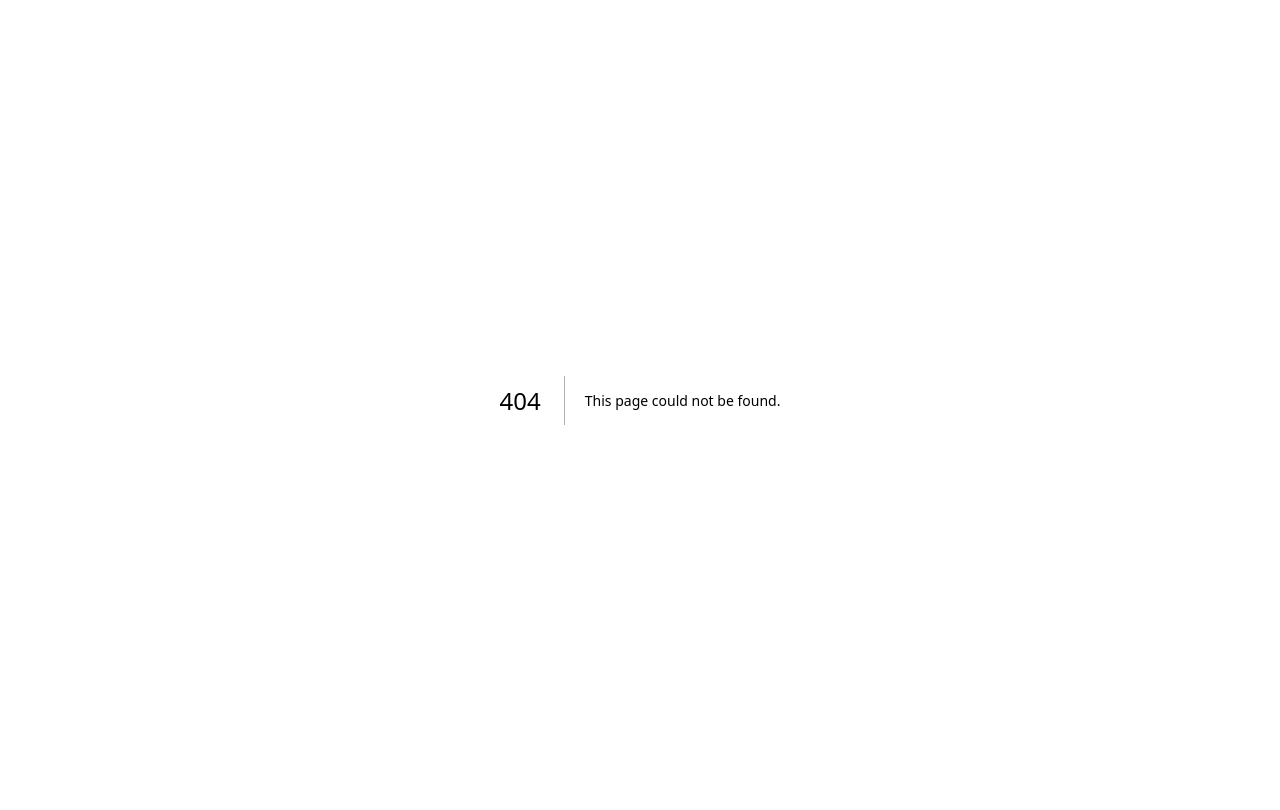
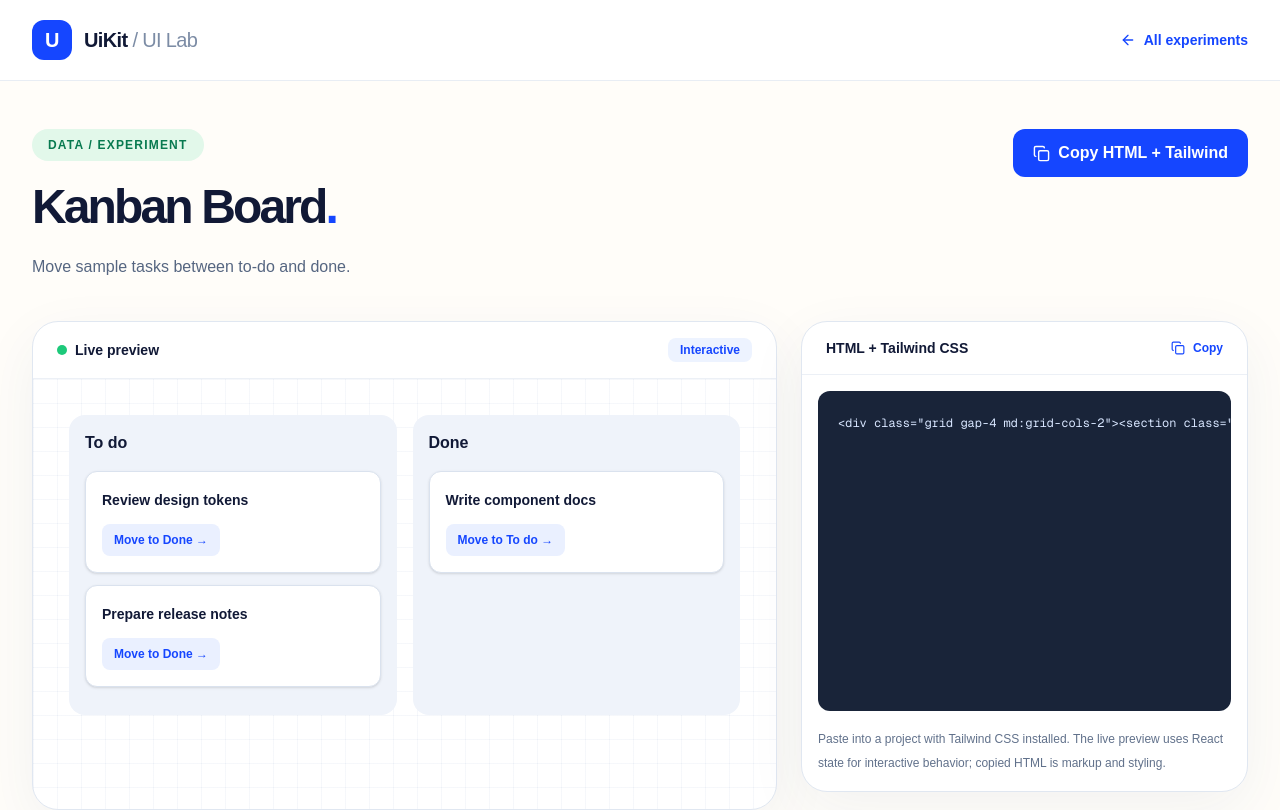
Before and after one commit to itzmitto/Ui-Kit, a Next.js app: page /ui-lab/kanban-board in a window 1280 px wide. Before the commit this address had no page. Shown: the top 810 px of the page. Built offline with nearby package versions, Linux system fonts and the light colour scheme.

Commit message:
feat(ui-lab): add Kanban Board interactive example

```diff
--- /dev/null
+++ b/src/app/ui-lab/kanban-board/page.tsx
@@ -0,0 +1,83 @@
+"use client";
+
+import { useState } from "react";
+import Link from "next/link";
+import { ArrowLeft, ArrowRight, Check, Copy } from "lucide-react";
+
+/**
+ * Kanban Board is an isolated interactive example for the UiKit UI Lab.
+ * It does not depend on other unmerged feature branches or replace existing kits.
+ * Copy the HTML + Tailwind snippet and adapt its behavior to your application.
+ */
+const snippet = "<div class=\"grid gap-4 md:grid-cols-2\"><section class=\"rounded-2xl bg-slate-100 p-4\"><h3 class=\"font-bold\">To do</h3><article class=\"mt-3 rounded-xl bg-white p-4\">Review tokens</article></section><section class=\"rounded-2xl bg-slate-100 p-4\"><h3 class=\"font-bold\">Done</h3></section></div>";
+
+export default function Page() {
+  const [copied, setCopied] = useState(false);
+  const [tasks,setTasks] = useState([{id:1,title:'Review design tokens',done:false},{id:2,title:'Prepare release notes',done:false},{id:3,title:'Write component docs',done:true}]);
+
+  async function copySnippet() {
+    try {
+      await navigator.clipboard.writeText(snippet);
+      setCopied(true);
+    } catch {
+      setCopied(false);
+    }
+  }
+
+  return (
+    <main className="min-h-screen bg-[#fffdf9] text-[#111936]">
+      <header className="border-b border-[#e8edf4] bg-white">
+        <div className="mx-auto flex max-w-[1440px] items-center justify-between gap-4 px-5 py-5 sm:px-8">
+          <Link href="/" className="flex items-center gap-3 font-black tracking-[-.04em]">
+            <span className="grid size-10 place-items-center rounded-xl bg-[#1546ff] text-xl text-white">U</span>
+            <span className="text-xl">UiKit <span className="font-medium text-[#7c8ca5]">/ UI Lab</span></span>
+          </Link>
+          <Link href="/ui-lab" className="inline-flex items-center gap-2 text-sm font-bold text-[#1546ff] hover:underline">
+            <ArrowLeft size={16} /> All experiments
+          </Link>
+        </div>
+      </header>
+
+      <div className="mx-auto max-w-[1440px] px-5 pb-20 pt-12 sm:px-8">
+        <div className="flex flex-wrap items-start justify-between gap-5">
+          <div className="max-w-3xl">
+            <p className="mb-4 inline-flex rounded-full bg-[#e2f8ea] px-4 py-2 text-xs font-black uppercase tracking-widest text-[#087a50]">Data / experiment</p>
+            <h1 className="text-4xl font-black leading-tight tracking-[-.06em] sm:text-5xl">Kanban Board<span className="text-[#1546ff]">.</span></h1>
+            <p className="mt-4 max-w-2xl text-base leading-7 text-[#566681]">Move sample tasks between to-do and done.</p>
+          </div>
+          <button type="button" onClick={copySnippet} className="inline-flex items-center gap-2 rounded-xl bg-[#1546ff] px-5 py-3 font-bold text-white transition hover:bg-[#0038d6]">
+            {copied ? <Check size={17} /> : <Copy size={17} />} {copied ? "Copied" : "Copy HTML + Tailwind"}
+          </button>
+        </div>
+
+        <div className="mt-10 grid items-start gap-6 lg:grid-cols-[minmax(0,1.25fr)_minmax(320px,.75fr)]">
+          <section aria-label="Interactive component preview" className="min-w-0 overflow-hidden rounded-[26px] border border-[#e0e7f1] bg-white shadow-[0_18px_60px_rgba(35,65,123,.06)]">
+            <div className="flex items-center justify-between border-b border-[#ecf0f6] px-6 py-4">
+              <span className="flex items-center gap-2 text-sm font-bold"><span className="size-2.5 rounded-full bg-[#1dc97a]" /> Live preview</span>
+              <span className="rounded-lg bg-[#edf3ff] px-3 py-1 text-xs font-bold text-[#1546ff]">Interactive</span>
+            </div>
+            <div className="min-h-[430px] bg-[linear-gradient(rgba(24,64,150,.04)_1px,transparent_1px),linear-gradient(90deg,rgba(24,64,150,.04)_1px,transparent_1px)] bg-[size:24px_24px] p-6 sm:p-9">
+              <div className="grid gap-4 sm:grid-cols-2">{[{title:'To do',done:false},{title:'Done',done:true}].map(col=><section key={col.title} className="min-h-64 rounded-2xl bg-[#eff3fa] p-4"><h3 className="mb-4 font-black">{col.title}</h3>{tasks.filter(x=>x.done===col.done).map(x=><article key={x.id} className="mb-3 rounded-xl border border-[#dae2ee] bg-white p-4 shadow-sm"><strong className="text-sm">{x.title}</strong><button onClick={()=>setTasks(tasks.map(t=>t.id===x.id?{...t,done:!t.done}:t))} className="mt-3 block rounded-lg bg-[#eaf0ff] px-3 py-2 text-xs font-bold text-[#1546ff]">Move to {col.done?'To do':'Done'} →</button></article>)}</section>)}</div>
+            </div>
+          </section>
+
+          <section aria-label="Copyable HTML source" className="min-w-0 overflow-hidden rounded-[26px] border border-[#e0e7f1] bg-white shadow-[0_18px_60px_rgba(35,65,123,.06)]">
+            <div className="flex items-center justify-between border-b border-[#ecf0f6] px-6 py-4">
+              <h2 className="text-sm font-black">HTML + Tailwind CSS</h2>
+              <button type="button" onClick={copySnippet} className="flex items-center gap-2 text-xs font-bold text-[#1546ff]"><Copy size={14}/> Copy</button>
+            </div>
+            <div className="p-4">
+              <pre className="max-h-[530px] min-h-[320px] overflow-auto rounded-xl bg-[#192439] p-5 text-[12px] leading-6 text-[#d8e6ff]"><code>{snippet}</code></pre>
+              <p className="mt-4 text-xs leading-6 text-[#61718b]">Paste into a project with Tailwind CSS installed. The live preview uses React state for interactive behavior; copied HTML is markup and styling.</p>
+            </div>
+          </section>
+        </div>
+        <div className="mt-8 rounded-2xl border border-[#dfe7f2] bg-[#f0f6ff] p-6">
+          <h2 className="text-base font-black">Implementation notes</h2>
+          <p className="mt-2 text-sm leading-7 text-[#52647e]">This is an isolated UI example. The starter-kit registry and your own component designs remain untouched. To connect actions to real data, add your own event handlers, validation and API calls.</p>
+          <Link href="/starter-kits" className="mt-4 inline-flex items-center gap-2 text-sm font-bold text-[#1546ff]">Open Starter Kits <ArrowRight size={16}/></Link>
+        </div>
+      </div>
+    </main>
+  );
+}
```
Also changed, not shown: 2 other files (tests, documents, lock files or other folders).
